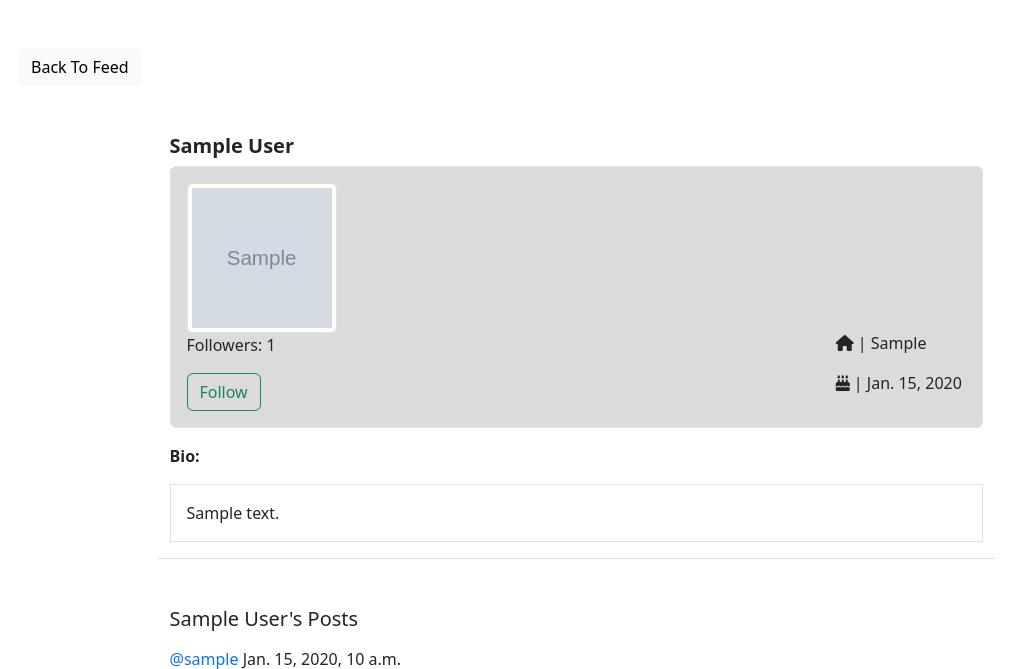
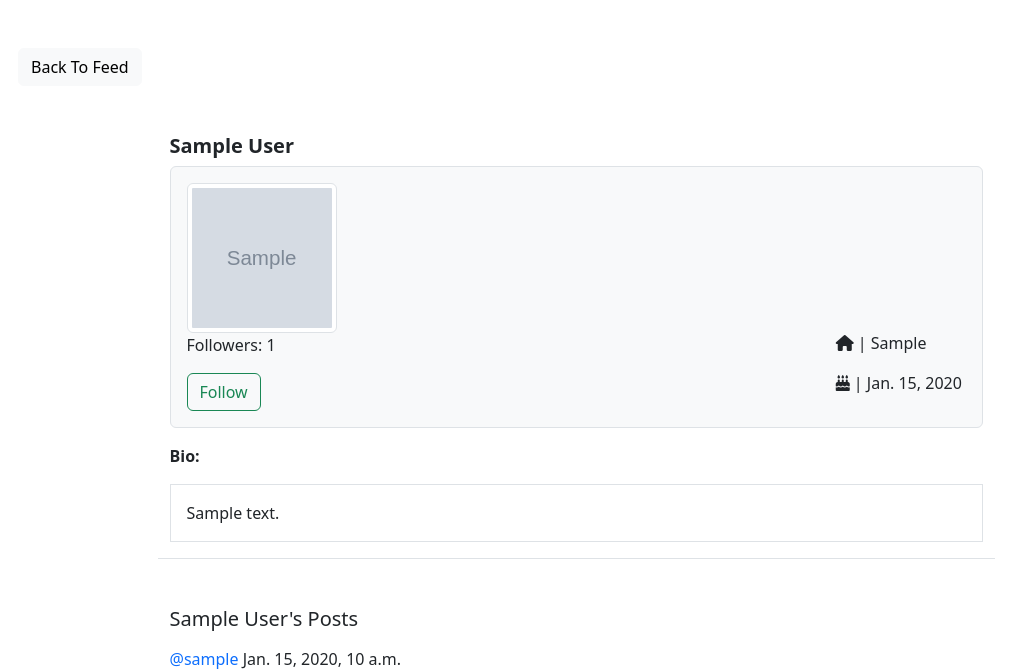
Before and after one commit to aaron-wearne/diss-2024, a Django app: page /social/profile/1 in a window 1280 px wide. Shown: the part 57-726 px from the top of the page, without its empty margins (64-1090 px from the left). Run offline with Django 4.2, Linux system fonts and the light colour scheme; tables that the repository leaves empty hold one stand-in row (values such as "Sample post"); grey boxes marked "Sample" are stand-in pictures; some libraries are stand-ins or nearby versions.

Commit message:
Profile background design change

```diff
--- a/Project/social/templates/social/profile.html
+++ b/Project/social/templates/social/profile.html
@@ -27,7 +27,7 @@
                         </span>
                     {% endif %}
                 </strong></h5>
-                <div class="d-flex border p-3 mb-3 rounded" style="background-color: #dbdbdb;">
+                <div class="d-flex border p-3 mb-3 rounded bg-light">
                     <div class="col-md-10">
                         <img src="{{ profile.profile_picture.url }}" alt="{{ profile.name }}'s profile picture" class="img-thumbnail" style="width: 150px; height: 150px; object-fit: cover;">
                         <div class="d-flex flex-column">
```
